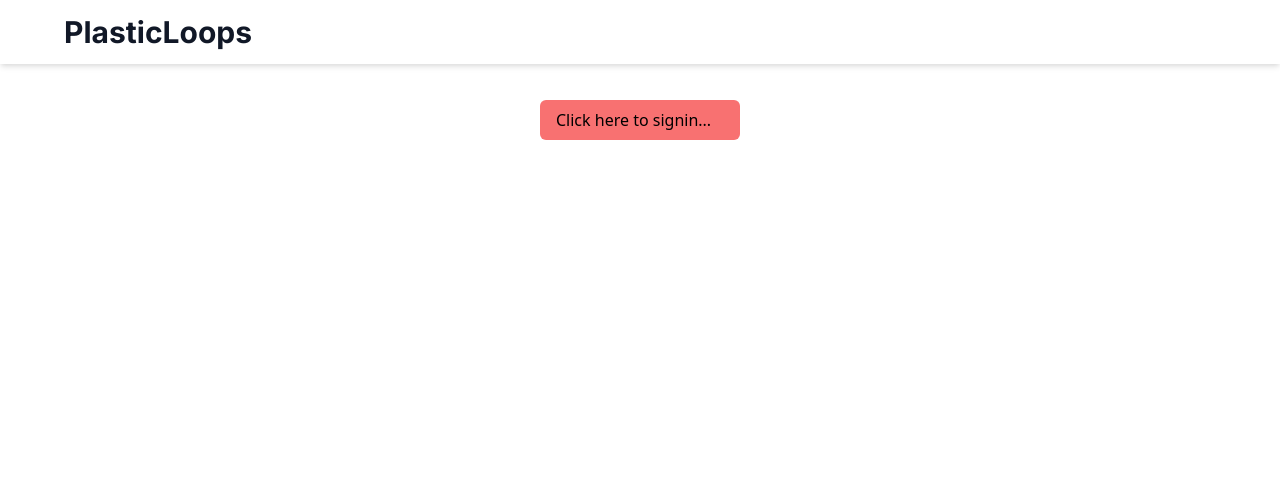
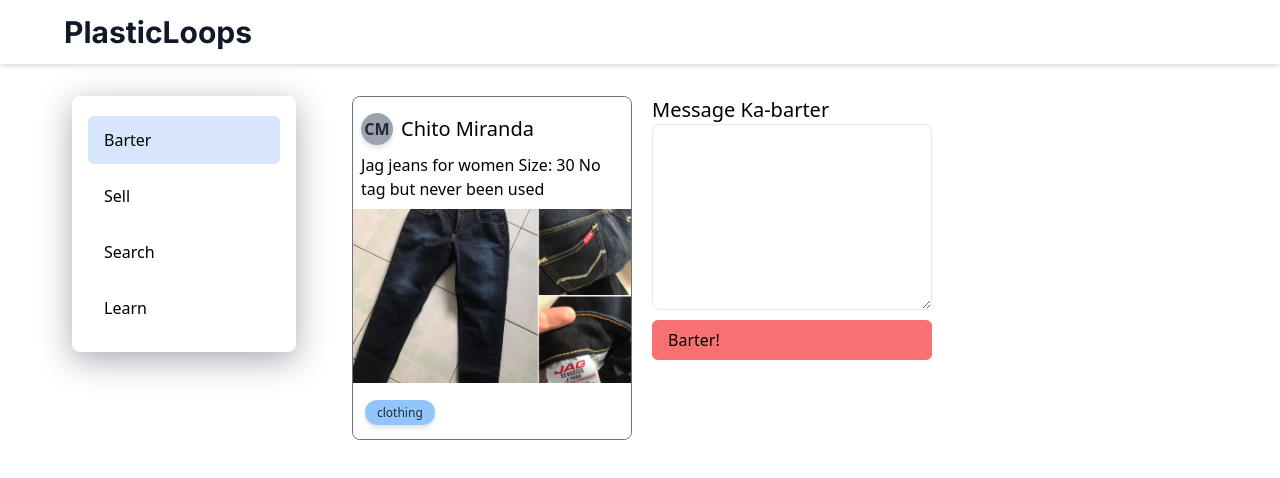
Before and after one commit to EnVolunTech/plasticloopsfrontend, a Next.js app: page /barter/117 in a window 1280 px wide. Shown: the top 478 px of the page. Built offline with nearby package versions, Linux system fonts and the light colour scheme; no server answers.

Commit message:
add barter form textarea

```diff
--- a/components/BarterForm/BarterForm.module.css
+++ b/components/BarterForm/BarterForm.module.css
@@ -1,5 +1,31 @@
-.sample {
-  background-color: green;
-  height: 500px;
-  width: 500px;
+.root {
+  @apply grid grid-cols-6 gap-5;
 }
+
+.rootIncoming {
+  background: rgba(255, 255, 255, 0.25);
+  boxshadow: 0 8px 32px 0 rgba(31, 38, 135, 0.37);
+  backdrop-filter: blur(4px);
+  -webkit-backdrop-filter: blur(4px);
+  @apply mb-4 min-h-[10em] sm:rounded-md md:rounded-lg col-span-2 border border-gray-500;
+}
+
+.topInfo {
+  @apply px-2 pt-4 pb-2 bg-white sm:rounded-t-md md:rounded-t-lg;
+}
+
+.postText {
+  @apply text-base;
+}
+
+.postText::first-letter {
+  @apply capitalize;
+}
+
+.bottomInfo {
+  @apply flex px-2 py-4 bg-white sm:rounded-t-md md:rounded-b-lg;
+}
+
+.tagPill {
+  @apply px-3 py-1 mx-1 text-xs font-medium text-gray-800 bg-blue-300 shadow-md rounded-xl;
+}
--- a/components/BarterForm/BarterForm.tsx
+++ b/components/BarterForm/BarterForm.tsx
@@ -1,12 +1,67 @@
+import { ItemPostProps } from "@components/common/ItemPost/ItemPost";
 import s from "./BarterForm.module.css";
+import Image from "next/image";
+import { Avatar } from "@components/common";
+import cn from "classnames";
+import Link from "next/link";
 
-interface Props {}
+export interface BarterFormProps extends ItemPostProps {}
 
-const BarterForm = (props: Props) => {
+const BarterForm = ({
+  id,
+  name,
+  initials,
+  imageUrl,
+  caption,
+  tags,
+}: BarterFormProps) => {
   return (
-    <div>
-      This is for bartering
-      <div className={s.sample}></div>
+    <div className={s.root}>
+      <div className={s.rootIncoming}>
+        <div className={cn(s.topInfo)}>
+          <div className="flex items-center mb-2">
+            <Avatar initial={initials} />
+            <div className="ml-2">
+              <div className="block py-0 text-xl">{name}</div>
+            </div>
+          </div>
+
+          <h5 className={s.postText}>{caption}</h5>
+        </div>
+        <div className={s.imageContainer}>
+          <Image
+            className="object-cover"
+            src={imageUrl}
+            alt={imageUrl}
+            height={500}
+            width={800}
+            layout="responsive"
+          />
+        </div>
+        <div className={cn(s.bottomInfo)}>
+          <span className="">
+            {tags?.map((tag, index) => {
+              return (
+                <span className={cn(s.tagPill)} key={`${tag}-${index}`}>
+                  {tag}
+                </span>
+              );
+            })}
+          </span>
+        </div>
+      </div>
+
+      <div className="col-span-2">
+        <label className="text-xl">Message Ka-barter</label>
+        <textarea
+          className="w-full px-3 py-2 text-base text-gray-700 placeholder-gray-600 border rounded-lg focus:shadow-outline"
+          rows={7}
+        />
+
+        <button className="flex items-center w-full px-4 py-2 my-1 text-left bg-red-400 rounded-md focus:outline-none ">
+          Barter!
+        </button>
+      </div>
     </div>
   );
 };
--- a/pages/barter/[id].tsx
+++ b/pages/barter/[id].tsx
@@ -1,39 +1,49 @@
 import BarterForm from "@components/BarterForm";
+import { BarterFormProps } from "@components/BarterForm/BarterForm";
 import Leftbar from "@components/Leftbar";
+import { mockImages } from "mock";
+
 import { useSession } from "next-auth/client";
 
-interface Props {}
-
-const item = (props: Props) => {
+const item = (props: BarterFormProps) => {
   const [session, loading] = useSession();
 
-  if (!session) {
-    return (
-      <div className="flex justify-center">
-        <div className="w-[200px]">
-          <a href="/api/auth/signin">
-            <div className="flex items-center w-full px-4 py-2 my-1 text-center bg-red-400 rounded-md focus:outline-none">
-              Click here to signin...
-            </div>
-          </a>
-        </div>
-      </div>
-    );
-  }
-
+  // if (!session) {
+  //   return (
+  //     <div className="flex justify-center">
+  //       <div className="w-[200px]">
+  //         <a href="/api/auth/signin">
+  //           <div className="flex items-center w-full px-4 py-2 my-1 text-center bg-red-400 rounded-md focus:outline-none">
+  //             Click here to signin...
+  //           </div>
+  //         </a>
+  //       </div>
+  //     </div>
+  //   );
+  // }
   return (
     <div className="flex px-8 md:grid md:grid-cols-4">
       <aside className="sticky hidden h-screen grid-cols-1 top-20 lg:flex">
-        <div className="flex-1 px-2">
+        <div className="flex-1 px-10">
           <Leftbar />
         </div>
       </aside>
 
       <div className="w-full col-span-4 px-4 lg:col-span-3">
-        <BarterForm />
+        <BarterForm {...props} />
       </div>
     </div>
   );
 };
 
 export default item;
+
+export async function getServerSideProps(context) {
+  const data = mockImages.filter((data) => context.params.id === data.id);
+
+  return {
+    props: {
+      ...data[0],
+    },
+  };
+}
```
